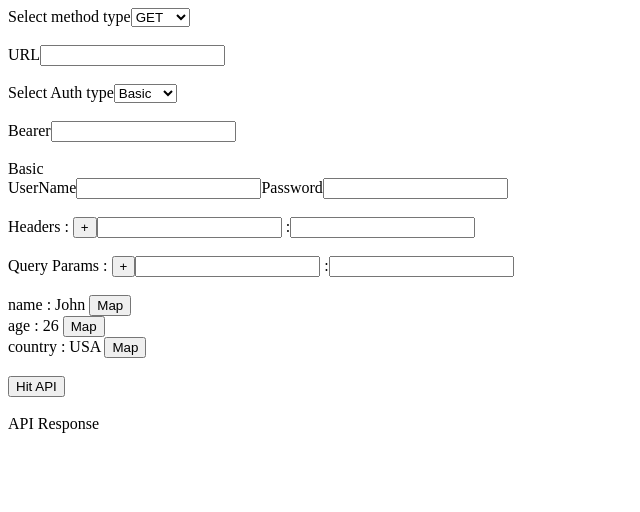
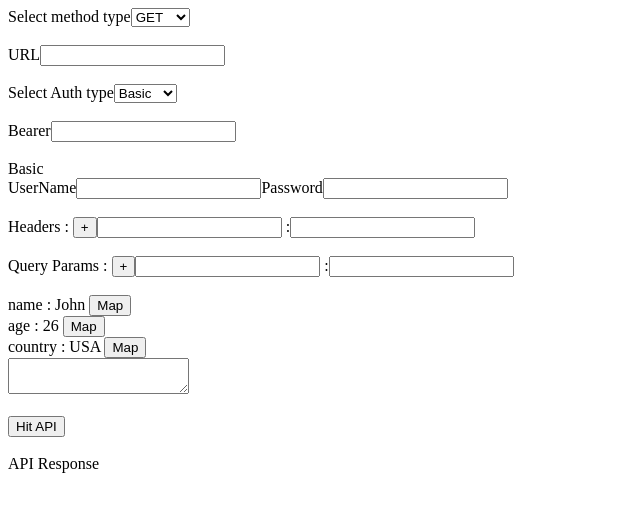
Before and after one commit to ArmAlam/webhook-frontend-react, a React (Create React App) app: page / in a window 1280 px wide. Shown: the top 512 px of the page, without its empty margins (0-640 px from the left). Built offline with nearby package versions, Linux system fonts and the light colour scheme.

Commit message:
feat : map json data

```diff
--- a/src/components/dashboard.jsx
+++ b/src/components/dashboard.jsx
@@ -31,7 +31,7 @@ const Dashboard = () => {
 	const [queryParams, setQueryParams] = useState(qParams);
 	const [jsonPayload, setJsonPayload] = useState(bodyPayload);
 	const [apiResponse, setApiResponse] = useState('');
-	const [dataToMap, setDataToMap] = useState([]);
+	const [jsonData, setJsonData] = useState('');
 
 	const addHeaderInput = () => {
 		setHeaders(s => {
@@ -153,15 +153,23 @@ const Dashboard = () => {
 
 	const mapDataToPayLoad = (key, value) => {
 
-		setQueryParams(s => {
-			return [
-				...s,
-				{
-					key: key,
-					value: value
-				}
-			];
-		});
+		// setQueryParams(s => {
+		// 	return [
+		// 		...s,
+		// 		{
+		// 			key: key,
+		// 			value: value
+		// 		}
+		// 	];
+		// });
+
+		setJsonData(prevState => {
+			if (prevState === '') {
+				return prevState + `"${key}" : "${value}"`
+			}
+
+			return prevState + `,\n"${key}" : "${value}"`
+		})
 	}
 
 
@@ -286,6 +294,10 @@ const Dashboard = () => {
 				}
 			</div>
 
+			<div>
+				<textarea name="jsonData" value={jsonData} onChange={e => setJsonData(e.target.value)}/>
+			</div>
+
 			<br/>
 			<div>
 				<button onClick={handleApiHit}>Hit API</button>
```
